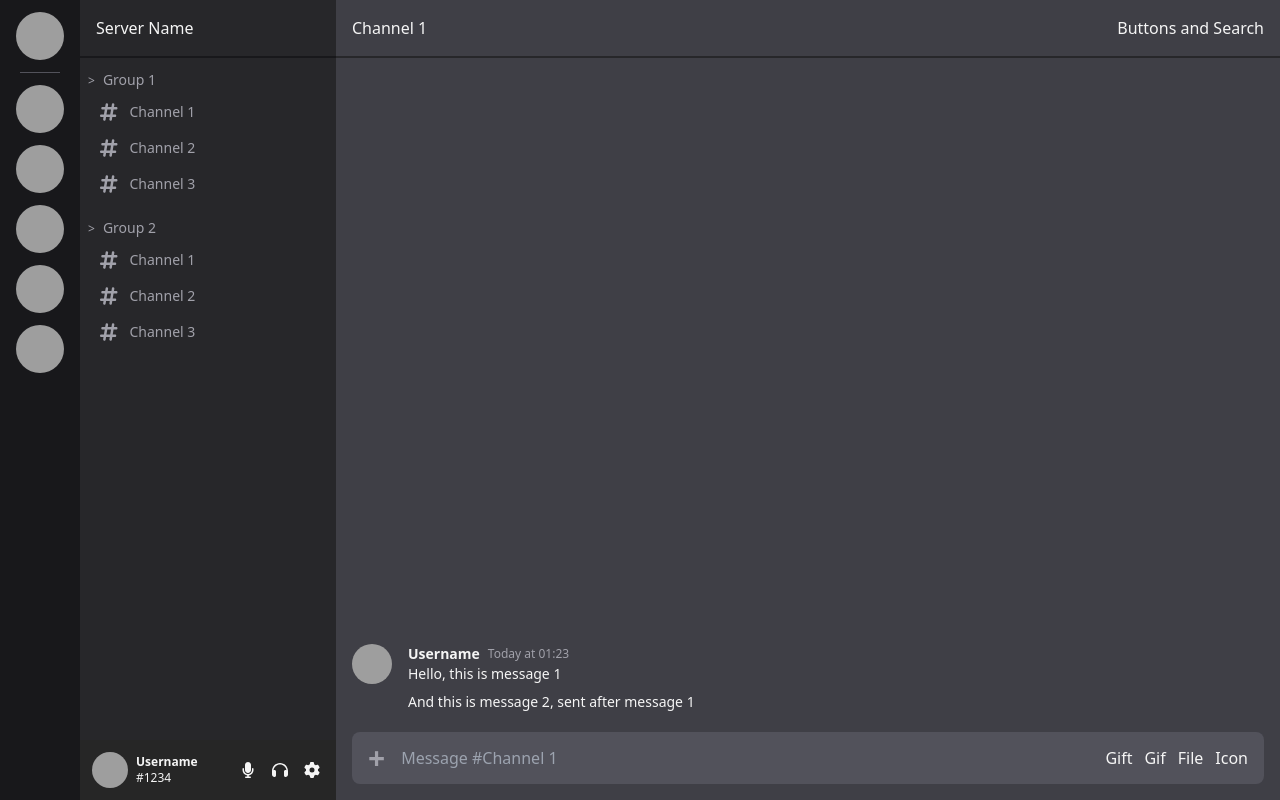
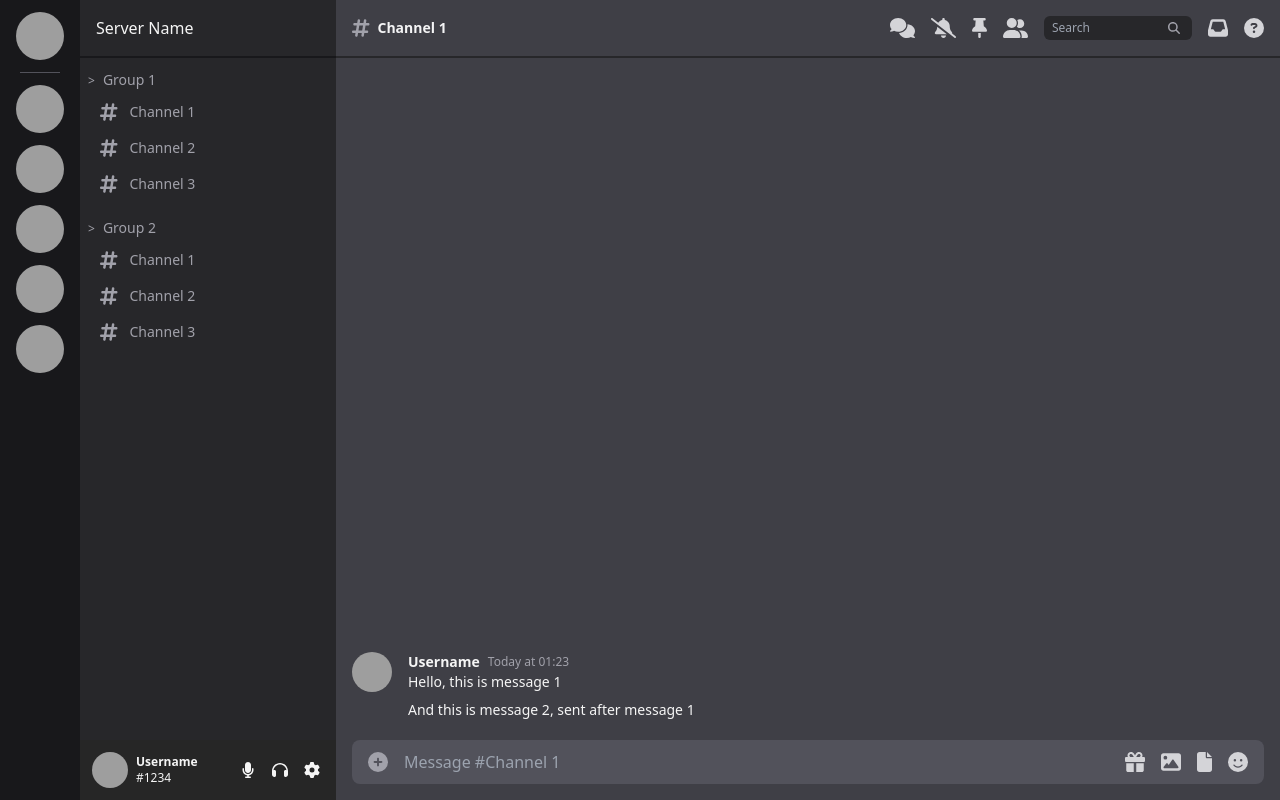
Before and after one commit to danigj14/discord-clone, a React (Vite) app: page / in a window 1280 px wide. Built offline with nearby package versions, Linux system fonts and the light colour scheme; grey boxes are pictures that could not be loaded.

Commit message:
Add missing icons and chat header search field

```diff
--- a/src/components/chat/ChatHeader.jsx
+++ b/src/components/chat/ChatHeader.jsx
@@ -1,9 +1,14 @@
+import { faHashtag } from "@fortawesome/free-solid-svg-icons";
+import { FontAwesomeIcon } from "@fortawesome/react-fontawesome";
 import ChatHeaderMenu from "./ChatHeaderMenu";
 
 export default function ChatHeader({ name }) {
   return (
     <div className="px-4 py-4 border-b-2 border-zinc-800 flex">
-      <div className="flex-grow">{name}</div>
+      <div className="flex-grow flex items-center gap-2 text-zinc-100 font-bold text-sm select-none">
+        <FontAwesomeIcon className="h-5 text-zinc-400" icon={faHashtag} />
+        {name}
+      </div>
       <ChatHeaderMenu />
     </div>
   );
--- a/src/components/chat/ChatHeaderMenu.jsx
+++ b/src/components/chat/ChatHeaderMenu.jsx
@@ -1,7 +1,39 @@
+import {
+  faBellSlash,
+  faCircleQuestion,
+  faComments,
+  faInbox,
+  faMagnifyingGlass,
+  faThumbTack,
+  faUserGroup,
+} from "@fortawesome/free-solid-svg-icons";
+import { FontAwesomeIcon } from "@fortawesome/react-fontawesome";
+
+const iconButtonsClassName =
+  "h-5 text-zinc-300 hover:text-zinc-100 cursor-pointer";
+
 export default function ChatHeaderMenu() {
   return (
-    <div className="flex gap-1">
-      <div>Buttons and Search</div>
+    <div className="flex gap-4 items-center">
+      <FontAwesomeIcon className={iconButtonsClassName} icon={faComments} />
+      <FontAwesomeIcon className={iconButtonsClassName} icon={faBellSlash} />
+      <FontAwesomeIcon className={iconButtonsClassName} icon={faThumbTack} />
+      <FontAwesomeIcon className={iconButtonsClassName} icon={faUserGroup} />
+      <div className="bg-zinc-800 px-2 text-xs rounded-md flex items-center cursor-text group">
+        <input
+          placeholder="Search"
+          className="bg-transparent w-28 py-1 flex-grow outline-none focus:w-52 transition-all"
+        />
+        <FontAwesomeIcon
+          className="h-3 px-1 text-zinc-400"
+          icon={faMagnifyingGlass}
+        />
+      </div>
+      <FontAwesomeIcon className={iconButtonsClassName} icon={faInbox} />
+      <FontAwesomeIcon
+        className={iconButtonsClassName}
+        icon={faCircleQuestion}
+      />
     </div>
   );
 }
--- a/src/components/chat/ChatInput.jsx
+++ b/src/components/chat/ChatInput.jsx
@@ -1,18 +1,31 @@
+import {
+  faCirclePlus,
+  faFaceSmile,
+  faFile,
+  faGift,
+  faImage,
+} from "@fortawesome/free-solid-svg-icons";
+import { FontAwesomeIcon } from "@fortawesome/react-fontawesome";
+
+const iconButtonsClassName =
+  "h-5 text-zinc-300 hover:text-zinc-100 cursor-pointer";
+
 export default function ChatInput() {
   return (
     <div className="m-4 pr-4 flex items-center bg-zinc-600 rounded-lg">
-      <div className="text-3xl font-bold px-4 py-2 text-zinc-400 hover:text-zinc-200">
-        +
-      </div>
+      <FontAwesomeIcon
+        className="h-5 font-bold px-4 py-3 text-zinc-400 hover:text-zinc-200 cursor-pointer"
+        icon={faCirclePlus}
+      />
       <input
         className="w-4 bg-zinc-600 flex-grow focus:outline-none"
         placeholder="Message #Channel 1"
       />
-      <div className="flex gap-3">
-        <div>Gift</div>
-        <div>Gif</div>
-        <div>File</div>
-        <div>Icon</div>
+      <div className="flex gap-4 items-center">
+        <FontAwesomeIcon className={iconButtonsClassName} icon={faGift} />
+        <FontAwesomeIcon className={iconButtonsClassName} icon={faImage} />
+        <FontAwesomeIcon className={iconButtonsClassName} icon={faFile} />
+        <FontAwesomeIcon className={iconButtonsClassName} icon={faFaceSmile} />
       </div>
     </div>
   );
```
